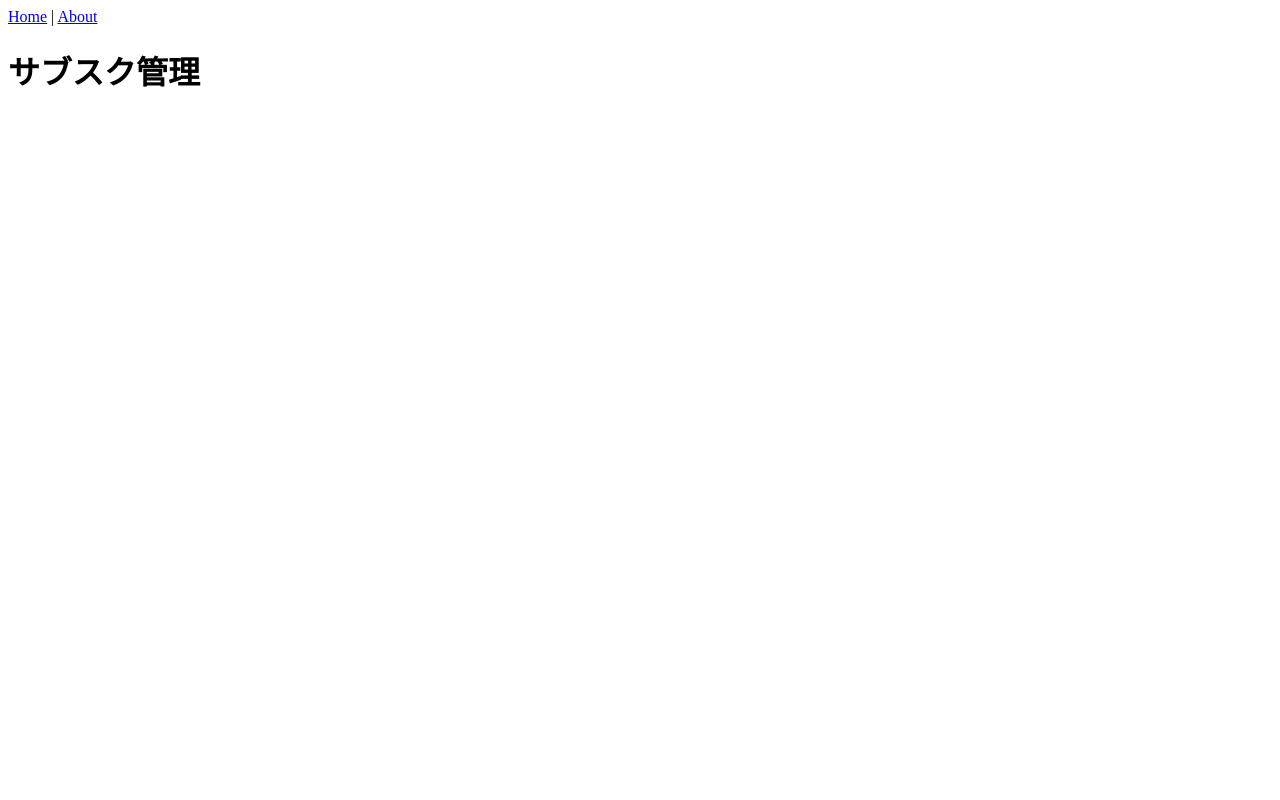
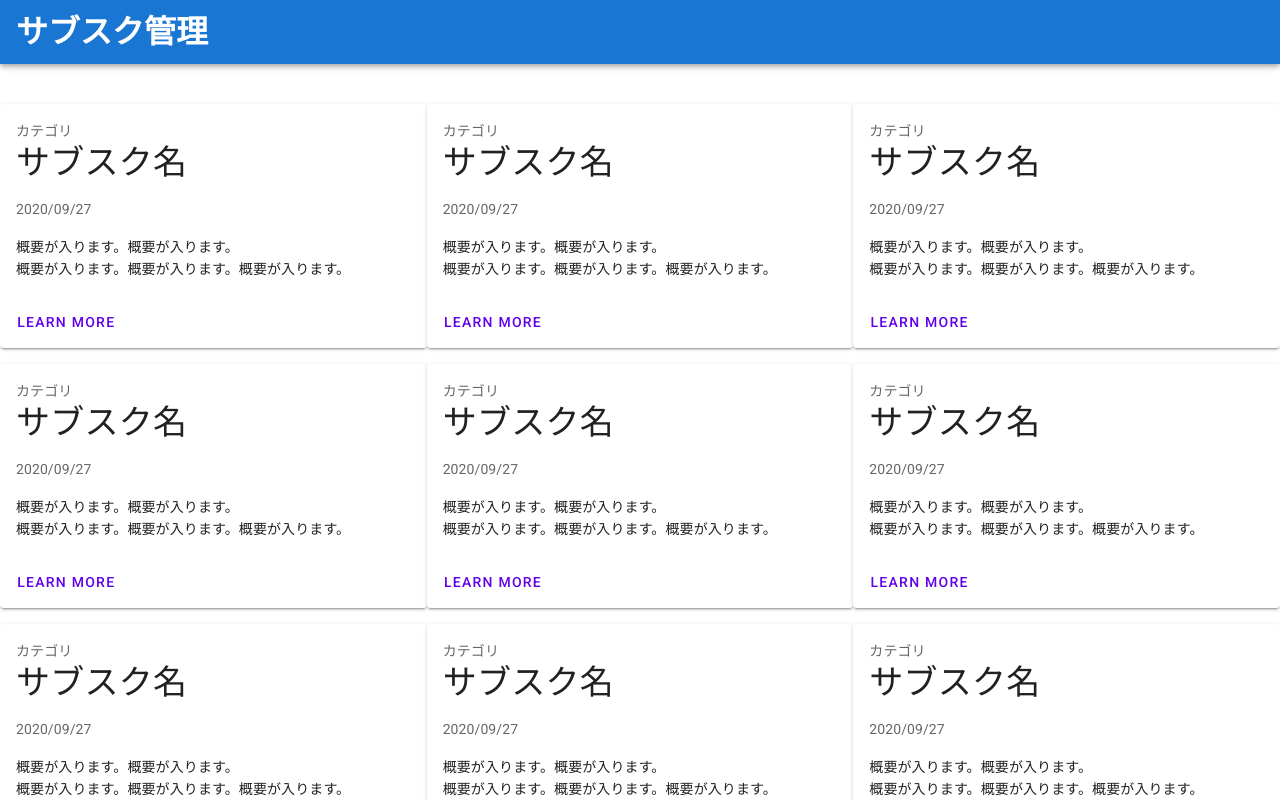
Before and after one commit to moriyamasaaaki/subscription-managiment, a Vue app: page / in a window 1280 px wide. Shown: the top 800 px of the page. Built offline with nearby package versions, Linux system fonts and the light colour scheme.

Commit message:
feat(js,vue): vuetify導入

```diff
--- a/package.json
+++ b/package.json
@@ -12,6 +12,7 @@
     "register-service-worker": "^1.7.1",
     "vue": "^2.6.11",
     "vue-router": "^3.2.0",
+    "vuetify": "^2.2.11",
     "vuex": "^3.4.0"
   },
   "devDependencies": {
@@ -25,8 +26,11 @@
     "eslint": "^6.7.2",
     "eslint-plugin-vue": "^6.2.2",
     "node-sass": "^4.12.0",
+    "sass": "^1.19.0",
     "sass-loader": "^8.0.2",
-    "vue-template-compiler": "^2.6.11"
+    "vue-cli-plugin-vuetify": "~2.0.7",
+    "vue-template-compiler": "^2.6.11",
+    "vuetify-loader": "^1.3.0"
   },
   "eslintConfig": {
     "root": true,
--- a/public/index.html
+++ b/public/index.html
@@ -6,6 +6,8 @@
     <meta name="viewport" content="width=device-width,initial-scale=1.0">
     <link rel="icon" href="<%= BASE_URL %>favicon.ico">
     <title><%= htmlWebpackPlugin.options.title %></title>
+    <link rel="stylesheet" href="https://fonts.googleapis.com/css?family=Roboto:100,300,400,500,700,900">
+    <link rel="stylesheet" href="https://cdn.jsdelivr.net/npm/@mdi/font@latest/css/materialdesignicons.min.css">
   </head>
   <body>
     <noscript>
--- a/src/App.vue
+++ b/src/App.vue
@@ -1,9 +1,30 @@
 <template>
-<div id="app">
-    <div id="nav">
-        <router-link to="/">Home</router-link> |
-        <router-link to="/about">About</router-link>
-    </div>
-    <router-view />
-</div>
+<v-app>
+    <v-app-bar app color="primary" dark>
+        <div class="d-flex align-center">
+            <h1>サブスク管理</h1>
+        </div>
+
+        <v-spacer></v-spacer>
+    </v-app-bar>
+
+    <v-main>
+        <SubscriptionCard />
+    </v-main>
+</v-app>
 </template>
+
+<script>
+import SubscriptionCard from "@/components/SubscriptionCard";
+export default {
+    name: 'App',
+
+    components: {
+        SubscriptionCard
+    },
+
+    data: () => ({
+        //
+    }),
+};
+</script>
--- /dev/null
+++ b/src/components/SubscriptionCard.vue
@@ -0,0 +1,32 @@
+<template>
+<div class="subscription-list">
+    <v-row no-gutters>
+        <v-col v-for="n in 100" :key="n" cols="12" sm="4">
+            <v-card class="subscription-list__card mx-auto" max-width="450">
+                <v-card-text>
+                    <div>カテゴリ</div>
+                    <p class="display-1 text--primary">サブスク名</p>
+                    <p>2020/09/27</p>
+                    <div class="text--primary">
+                        概要が入ります。概要が入ります。<br />
+                        概要が入ります。概要が入ります。概要が入ります。
+                    </div>
+                </v-card-text>
+                <v-card-actions>
+                    <v-btn text color="deep-purple accent-4"> Learn More </v-btn>
+                </v-card-actions>
+            </v-card>
+        </v-col>
+    </v-row>
+</div>
+</template>
+
+<style lang="scss" scoped>
+.subscription-list {
+    margin-top: 40px;
+
+    &__card {
+        margin-bottom: 16px;
+    }
+}
+</style>
--- a/src/main.js
+++ b/src/main.js
@@ -3,11 +3,13 @@ import App from './App.vue'
 import './registerServiceWorker'
 import router from './router'
 import store from './store'
+import vuetify from './plugins/vuetify';
 
 Vue.config.productionTip = false
 
 new Vue({
   router,
   store,
+  vuetify,
   render: h => h(App)
 }).$mount('#app')
--- /dev/null
+++ b/src/plugins/vuetify.js
@@ -0,0 +1,7 @@
+import Vue from 'vue';
+import Vuetify from 'vuetify/lib';
+
+Vue.use(Vuetify);
+
+export default new Vuetify({
+});
--- /dev/null
+++ b/vue.config.js
@@ -0,0 +1,5 @@
+module.exports = {
+  "transpileDependencies": [
+    "vuetify"
+  ]
+}
```
Also changed, not shown: src/assets/logo.svg (added), 1 other file (tests, documents, lock files or other folders).
